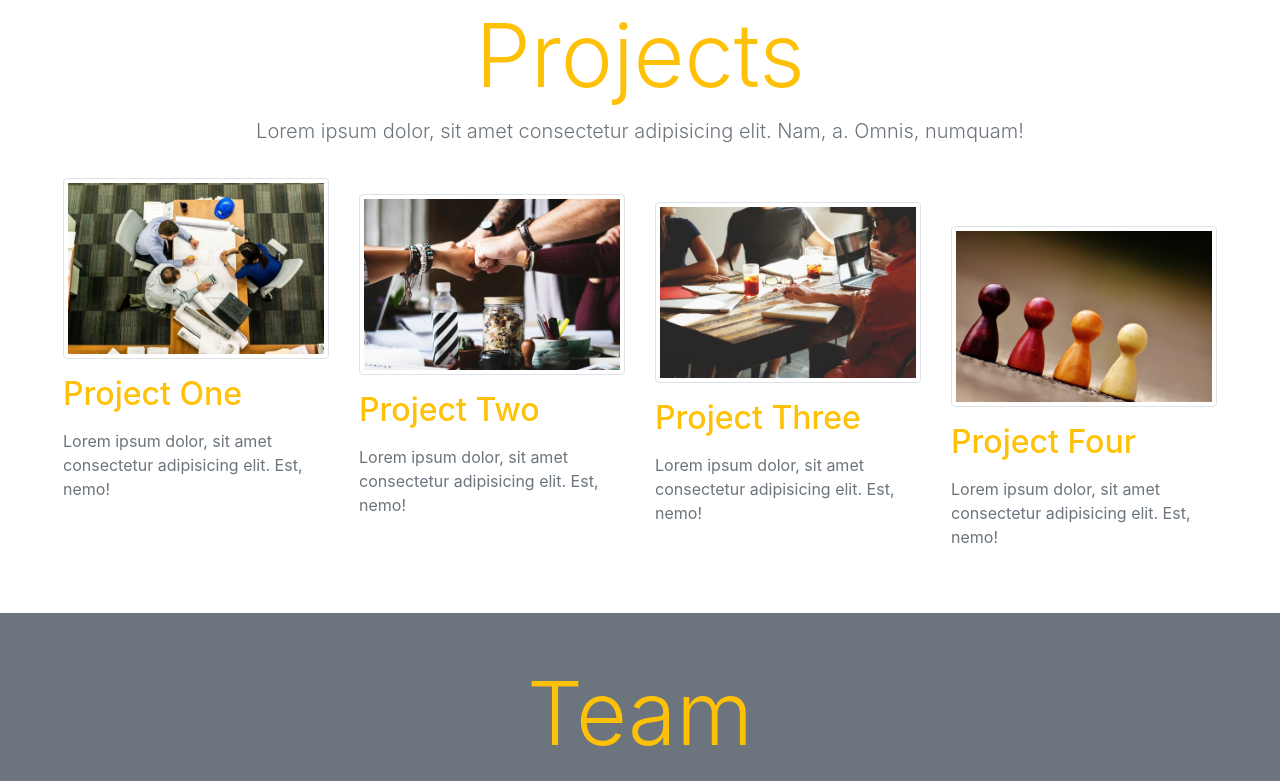
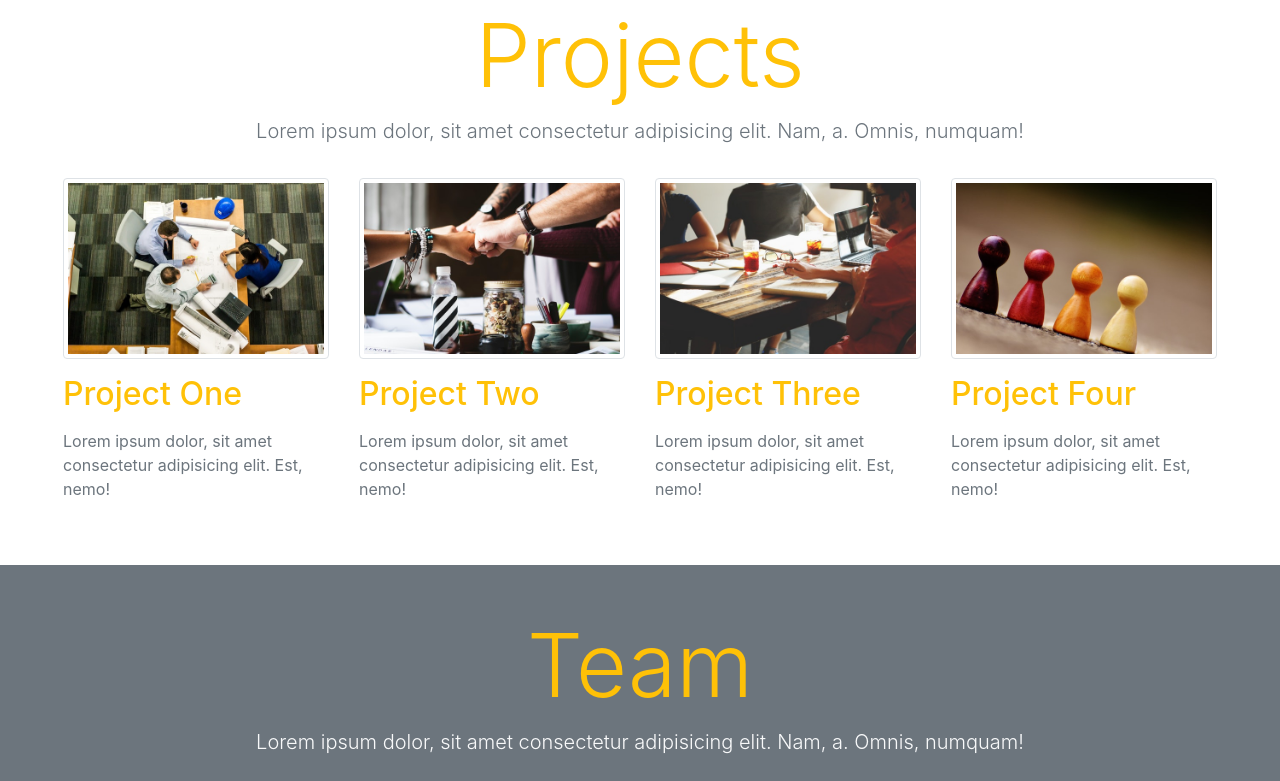
Before and after one commit to chsaqib/bootstrap-project, a plain HTML site: page dist/index.html in a window 1280 px wide. Shown: the part 1507-2288 px from the top of the page. Drawn offline with nearby package versions, Linux system fonts and the light colour scheme.

Commit message:
completed

```diff
--- a/dist/index.html
+++ b/dist/index.html
@@ -129,17 +129,17 @@
             <h2 class="my-3 text-warning">Project One</h2>
             <p class="text-muted">Lorem ipsum dolor, sit amet consectetur adipisicing elit. Est, nemo!</p>
           </div>
-          <div class="col-lg-3 col-sm-6 mt-3">
+          <div class="col-lg-3 col-sm-6 ">
             <img src="images/project2.jpg" class="img-thumbnail">
             <h2 class="my-3 text-warning">Project Two</h2>
             <p class="text-muted">Lorem ipsum dolor, sit amet consectetur adipisicing elit. Est, nemo!</p>
           </div>
-          <div class="col-lg-3 col-sm-6 mt-4">
+          <div class="col-lg-3 col-sm-6 ">
             <img src="images/project3.jpg" class="img-thumbnail">
             <h2 class="my-3 text-warning">Project Three</h2>
             <p class="text-muted">Lorem ipsum dolor, sit amet consectetur adipisicing elit. Est, nemo!</p>
           </div>
-          <div class="col-lg-3 col-sm-6 mt-5">
+          <div class="col-lg-3 col-sm-6 ">
             <img src="images/project4.jpg" class="img-thumbnail">
             <h2 class="my-3 text-warning">Project Four</h2>
             <p class="text-muted">Lorem ipsum dolor, sit amet consectetur adipisicing elit. Est, nemo!</p>
@@ -281,7 +281,7 @@
         <label for="message">Message</label>
         <textarea class="form-control" id="message" rows="3"></textarea>
       </div>
-      <button class="btn btn-outline-warning btn-block" type="submit">Submit Question</button>
+      <button class="btn btn-outline-warning btn-block mb-3" type="submit">Submit Question</button>
     </form>
   </div>
 </div>
```
